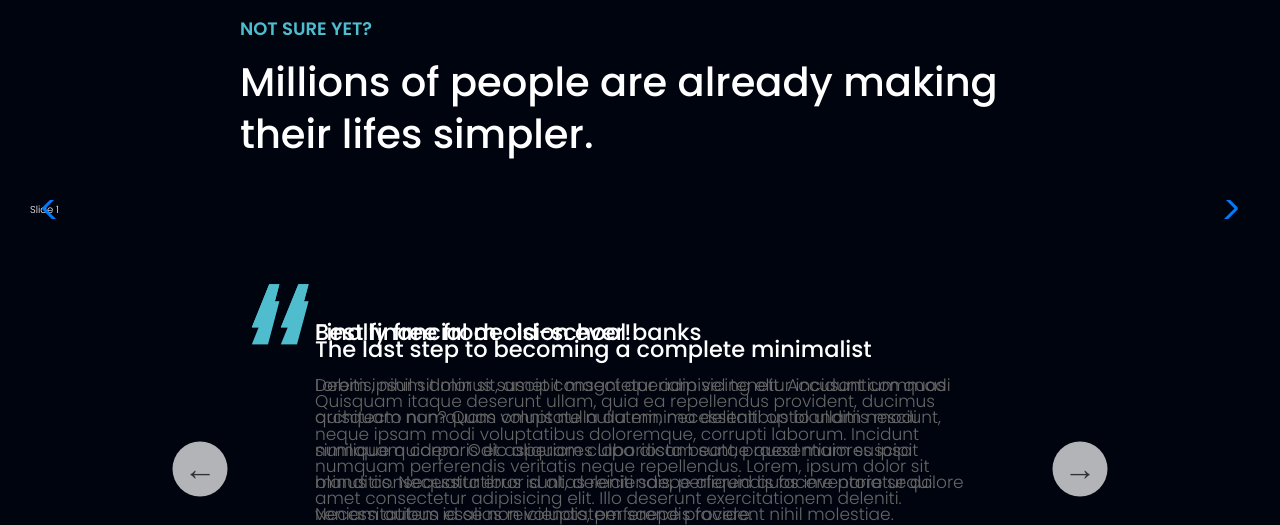
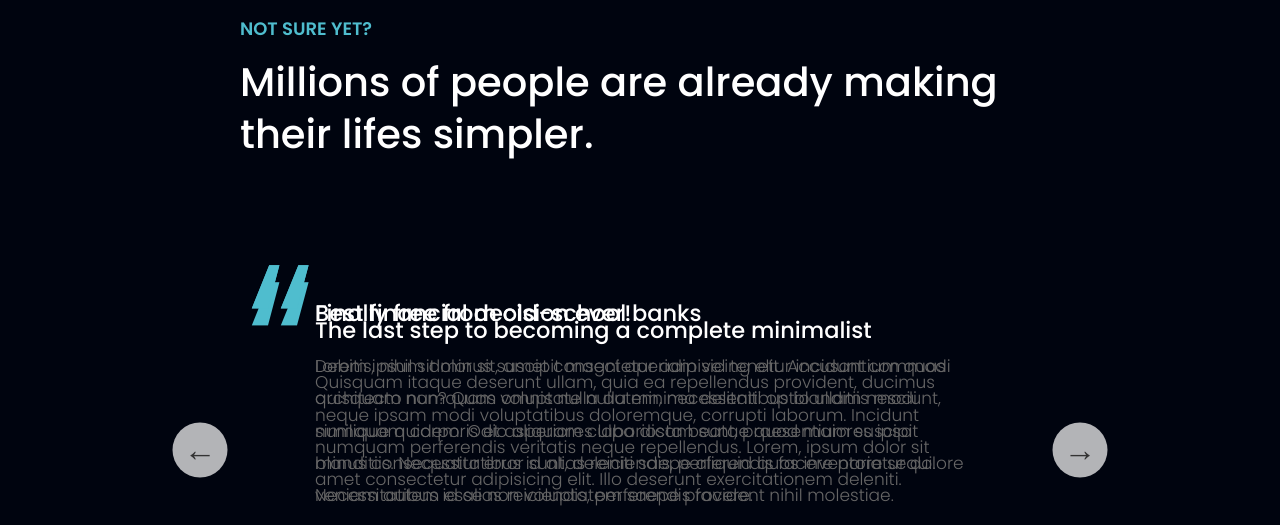
Before and after one commit to CodeGallantX/Yomei-BankApp, a Python web app: template InfinityFinance/templates/InfinityFinance/homepage.html in a window 1280 px wide. Shown: the part 3484-4009 px from the top of the page. Run offline with Jinja, Linux system fonts and the light colour scheme; the template is opened without the code that fills it, so the values that code supplies are empty.

Commit message:
Update homepage and transfer view

```diff
--- a/InfinityFinance/templates/InfinityFinance/homepage.html
+++ b/InfinityFinance/templates/InfinityFinance/homepage.html
@@ -921,28 +921,6 @@
       </div>
 
 
-      <!-- Slider main container -->
-<div class="swiper">
-  <!-- Additional required wrapper -->
-  <div class="swiper-wrapper">
-    <!-- Slides -->
-    <div class="swiper-slide">Slide 1</div>
-    <div class="swiper-slide">Slide 2</div>
-    <div class="swiper-slide">Slide 3</div>
-    ...
-  </div>
-  <!-- If we need pagination -->
-  <div class="swiper-pagination"></div>
-
-  <!-- If we need navigation buttons -->
-  <div class="swiper-button-prev"></div>
-  <div class="swiper-button-next"></div>
-
-  <!-- If we need scrollbar -->
-  <div class="swiper-scrollbar"></div>
-</div>
-
-
 
       <div class="slider">
         <div class="slide slide--1">
```
Also changed, not shown: InfinityFinance/views.py (+19 -9 lines).
